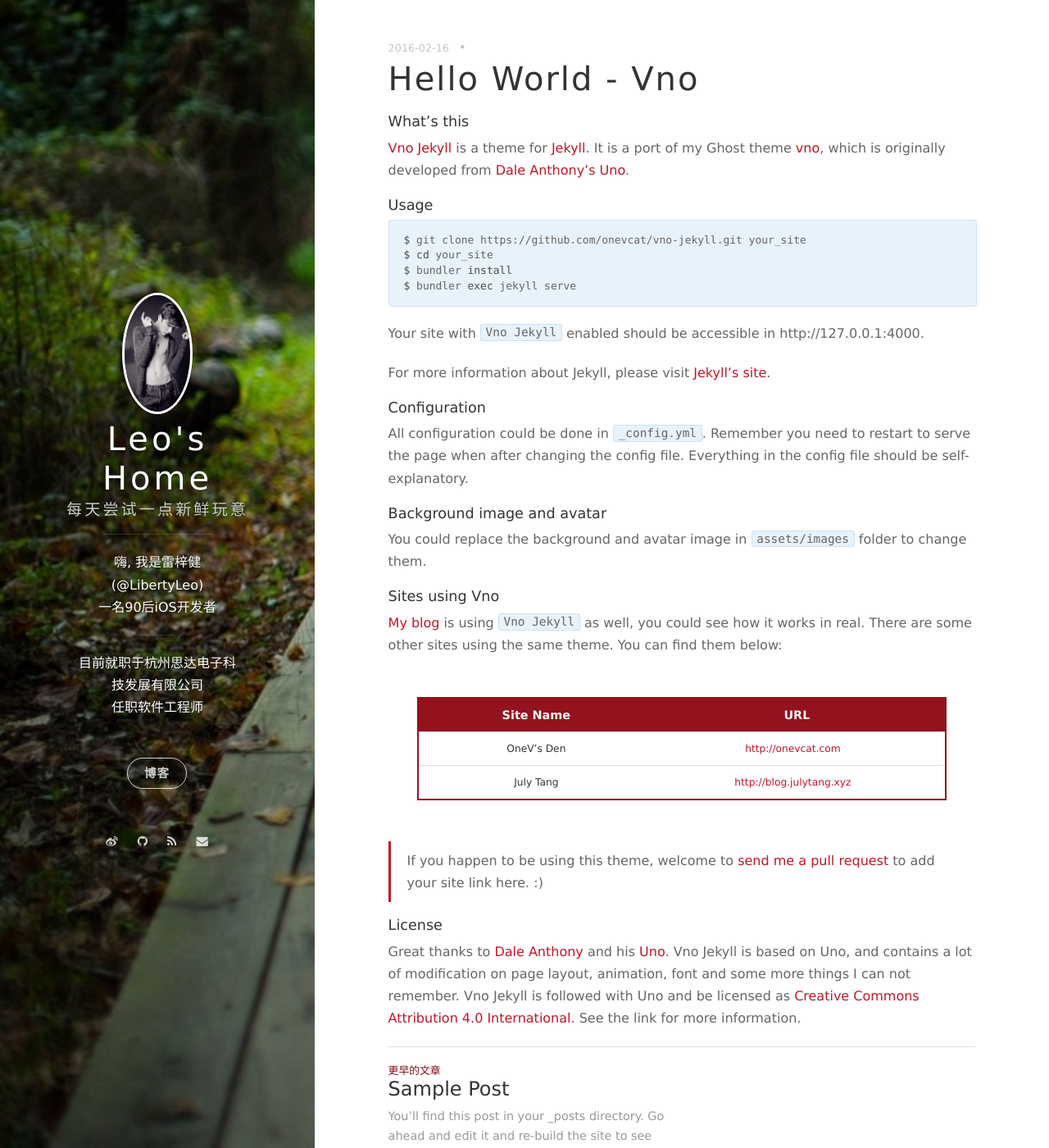
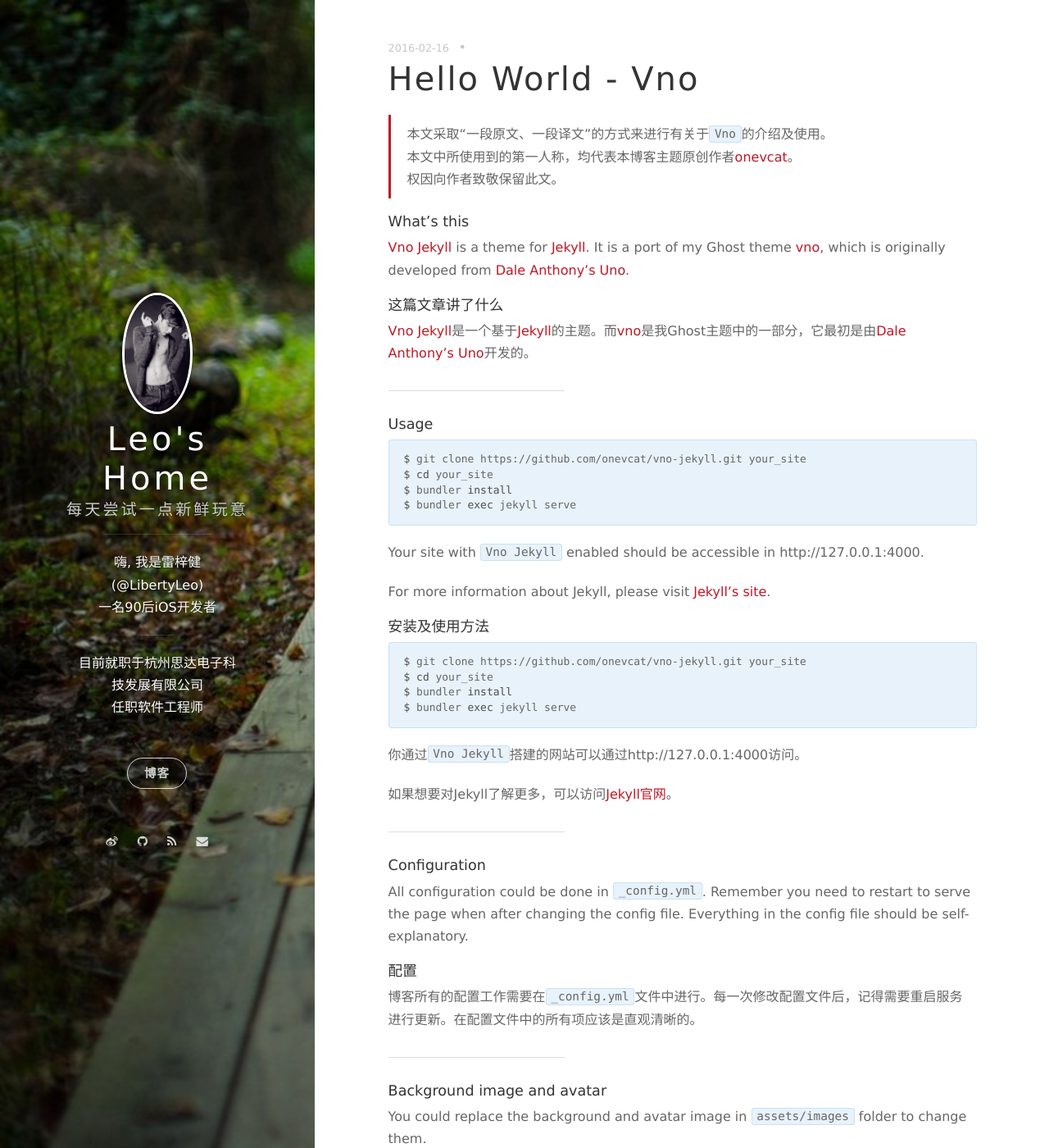
Before and after one commit to LibertyLeo/LibertyLeo.github.io, a Jekyll site: the page built from _posts/2016-02-16-hello-world-vno.markdown, in a window 1280 px wide and 1400 px high. Shown: the whole window at 82% size. Built offline with Jekyll 4.4.1, drawn with Linux system fonts in a browser that asks for light colours; nearby versions of some CDN libraries; some of the changed text lies outside the part shown.

Commit message:
Clean up old articles and add new.

````diff
--- a/_posts/2016-02-15-sample-post.markdown
+++ /dev/null
@@ -1,25 +0,0 @@
----
-layout: post
-title: Sample Post
-date: 2016-02-15 15:32:24.000000000 +09:00
----
-
-You’ll find this post in your `_posts` directory. Go ahead and edit it and re-build the site to see your changes. You can rebuild the site in many different ways, but the most common way is to run `jekyll serve`, which launches a web server and auto-regenerates your site when a file is updated.
-
-To add new posts, simply add a file in the `_posts` directory that follows the convention `YYYY-MM-DD-name-of-post.ext` and includes the necessary front matter. Take a look at the source for this post to get an idea about how it works.
-
-Jekyll also offers powerful support for code snippets:
-
-{% highlight ruby %}
-def print_hi(name)
-  puts "Hi, #{name}"
-end
-print_hi('Tom')
-#=> prints 'Hi, Tom' to STDOUT.
-{% endhighlight %}
-
-Check out the [Jekyll docs][jekyll-docs] for more info on how to get the most out of Jekyll. File all bugs/feature requests at [Jekyll’s GitHub repo][jekyll-gh]. If you have questions, you can ask them on [Jekyll Talk][jekyll-talk].
-
-[jekyll-docs]: http://jekyllrb.com/docs/home
-[jekyll-gh]:   https://github.com/jekyll/jekyll
-[jekyll-talk]: https://talk.jekyllrb.com/
--- a/_posts/2016-02-16-hello-world-vno.markdown
+++ b/_posts/2016-02-16-hello-world-vno.markdown
@@ -4,9 +4,19 @@ title: Hello World - Vno
 date: 2016-02-16 15:32:24.000000000 +09:00
 ---
 
+> 本文采取“一段原文、一段译文”的方式来进行有关于`Vno`的介绍及使用。
+> 本文中所使用到的第一人称，均代表本博客主题原创作者[onevcat](http://about.onevcat.com/ "@王巍")。
+> 权因向作者致敬保留此文。
+
 #### What's this
 
 [Vno Jekyll](https://github.com/onevcat/vno-jekyll) is a theme for [Jekyll](http://jekyllrb.com). It is a port of my Ghost theme [vno](https://github.com/onevcat/vno), which is originally developed from [Dale Anthony's Uno](https://github.com/daleanthony/uno).
+
+#### 这篇文章讲了什么
+
+[Vno Jekyll](https://github.com/onevcat/vno-jekyll)是一个基于[Jekyll](http://jekyllrb.com)的主题。而[vno](https://github.com/onevcat/vno)是我Ghost主题中的一部分，它最初是由[Dale Anthony's Uno](https://github.com/daleanthony/uno)开发的。
+
+---
 
 #### Usage
 
@@ -21,13 +31,40 @@ Your site with `Vno Jekyll` enabled should be accessible in http://127.0.0.1:400
 
 For more information about Jekyll, please visit [Jekyll's site](http://jekyllrb.com).
 
+#### 安装及使用方法
+
+```bash
+$ git clone https://github.com/onevcat/vno-jekyll.git your_site
+$ cd your_site
+$ bundler install
+$ bundler exec jekyll serve
+```
+
+你通过`Vno Jekyll`搭建的网站可以通过http://127.0.0.1:4000访问。
+
+如果想要对Jekyll了解更多，可以访问[Jekyll官网](http://jekyllrb.com)。
+
+---
+
 #### Configuration
 
 All configuration could be done in `_config.yml`. Remember you need to restart to serve the page when after changing the config file. Everything in the config file should be self-explanatory.
 
+#### 配置
+
+博客所有的配置工作需要在`_config.yml`文件中进行。每一次修改配置文件后，记得需要重启服务进行更新。在配置文件中的所有项应该是直观清晰的。
+
+---
+
 #### Background image and avatar
 
 You could replace the background and avatar image in `assets/images` folder to change them.
+
+#### 背景图片和头像
+
+你可以在`assets/images`文件中进行背景图片和头像图片的替换
+
+---
 
 #### Sites using Vno
 
@@ -40,6 +77,23 @@ You could replace the background and avatar image in `assets/images` folder to c
 
 > If you happen to be using this theme, welcome to [send me a pull request](https://github.com/onevcat/vno-jekyll/pulls) to add your site link here. :)
 
+#### 使用了Vno的一些网站
+
+[我的博客](http://onevcat.com)同样也使用了`Vno Jekyll`，你可以看到它在实际环境中是如何工作的。还有很多其它网站也采取了相同的主题，你可以在下方列表中找到它们：
+
+| 站点名称      | 链接地址                                            |
+| ------------ | --------------------------------------------------- |
+| OneV's Den   | [http://onevcat.com](http://onevcat.com)           |
+| July Tang    | [http://blog.julytang.xyz](http://onevcat.com)     |
+
+> 如果你也心血来潮想要使用这个主题，欢迎[新建一个拉取请求](https://github.com/onevcat/vno-jekyll/pulls)，这样一来，你的网站就有可能出现在这下面。:)
+
+---
+
 #### License
 
 Great thanks to [Dale Anthony](https://github.com/daleanthony) and his [Uno](https://github.com/daleanthony/uno). Vno Jekyll is based on Uno, and contains a lot of modification on page layout, animation, font and some more things I can not remember. Vno Jekyll is followed with Uno and be licensed as [Creative Commons Attribution 4.0 International](http://creativecommons.org/licenses/by/4.0/). See the link for more information.
+
+#### 许可
+
+感谢[Dale Anthony](https://github.com/daleanthony)和他的[Uno](https://github.com/daleanthony/uno)。Vno Jekyll是在Uno的基础上，进行了一些有关于分页、动画、字体以及我记得不太清楚部分更改而来的。Vno Jekyll被Uno关注并且遵守[相同方式共享 4.0 国际 许可协议](http://creativecommons.org/licenses/by/4.0/)。链接以查看详情。
````
